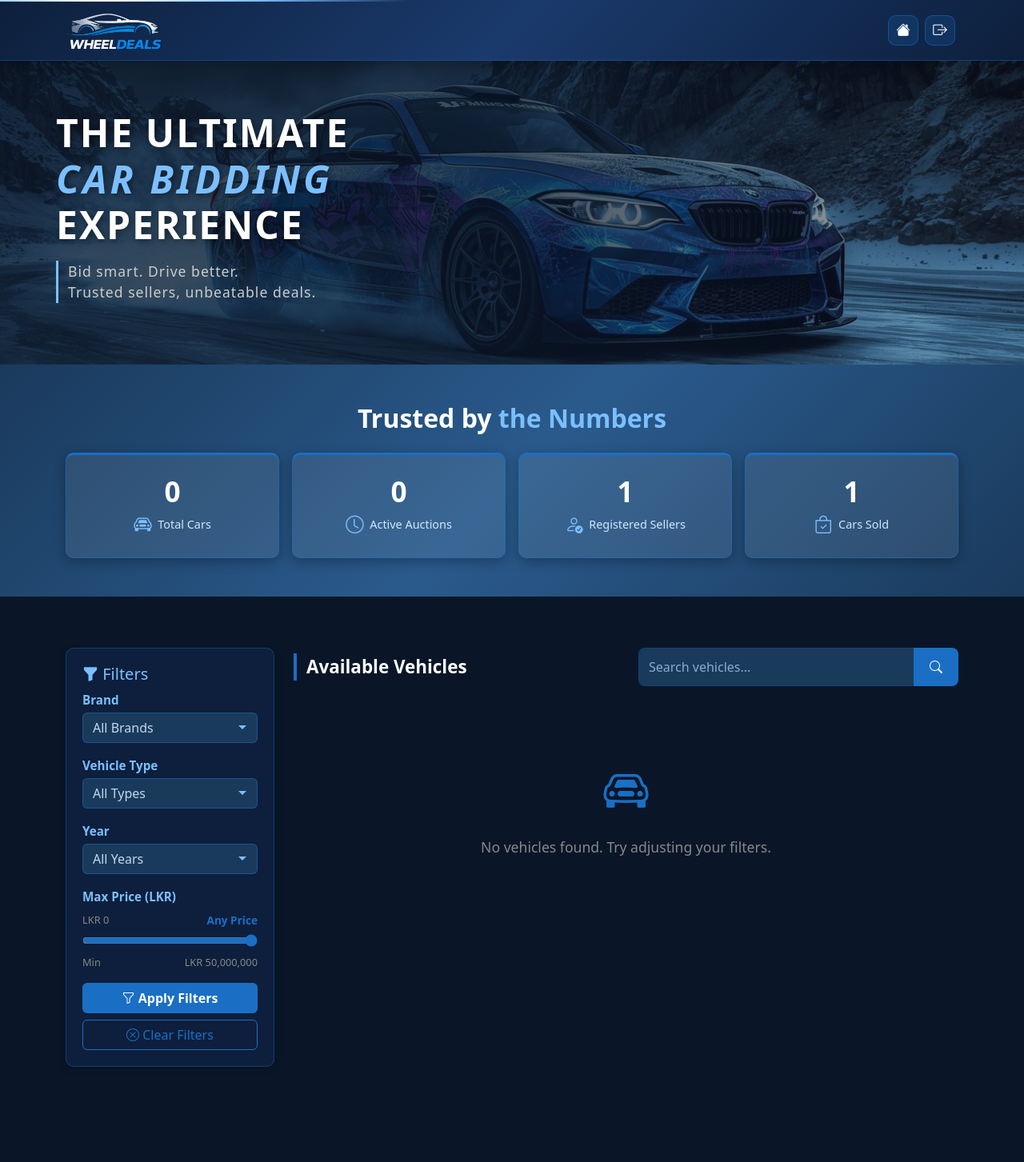
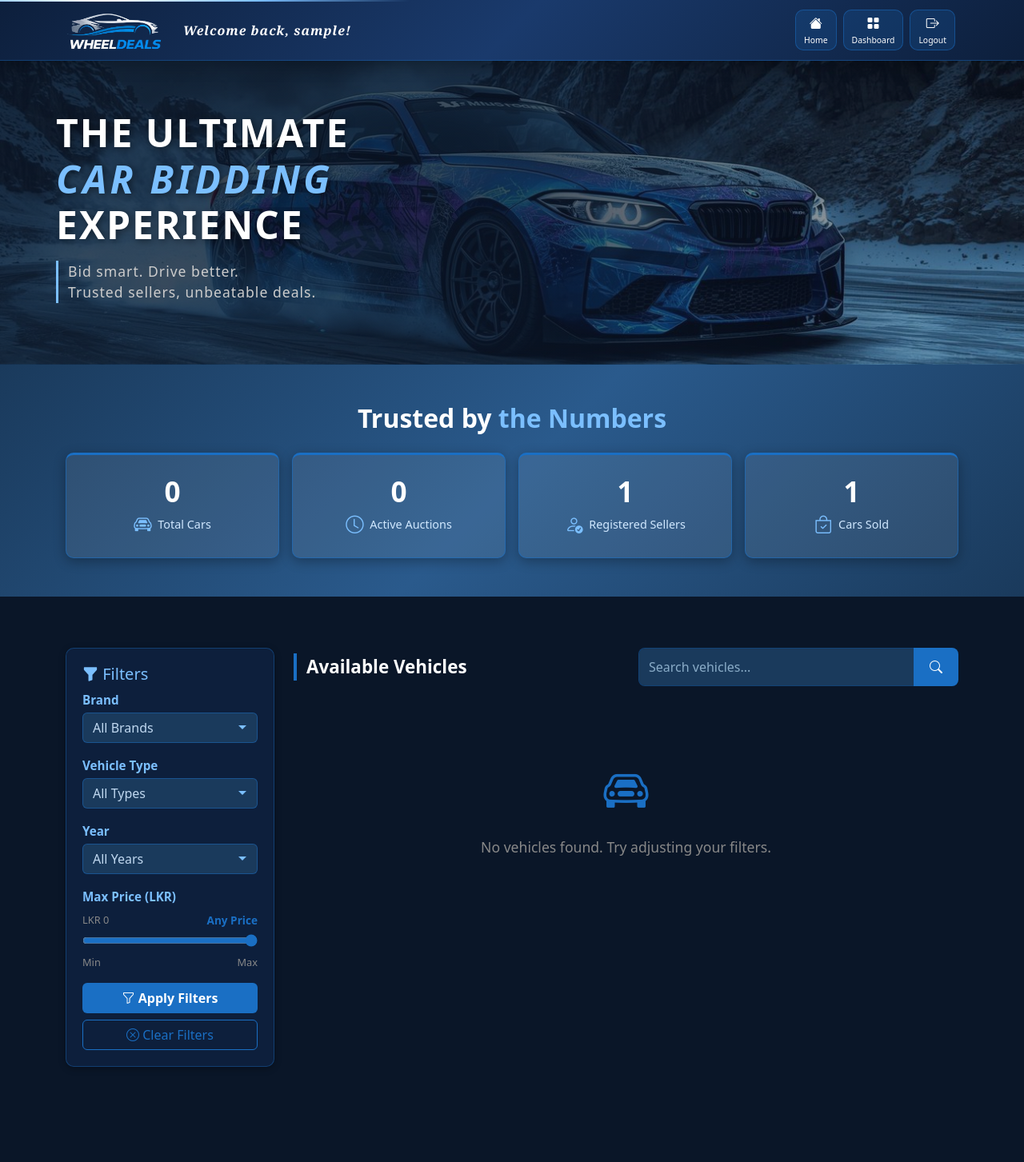
Before and after one commit to thisalirj-star/WheelDeals-Group-08, a Django app: page / in a window 1280 px wide. Shown: the top 1453 px of the page at 80% size. Run offline with Django 5.2, Linux system fonts and the light colour scheme; a user stored in the database is signed in; tables that the repository leaves empty hold one stand-in row (values such as "Sample post").

Commit message:
Fix price slider, add comma formatting to car prices, update vehicle types and navbar improvements

```diff
--- a/home/templates/home/home.html
+++ b/home/templates/home/home.html
@@ -1,5 +1,5 @@
 {% extends 'base.html' %}
-{% load static %}
+{% load static humanize %}
 
 {% block title %}WheelDeals - Find Your Dream Car{% endblock %}
 
@@ -317,11 +317,14 @@
                         <label style="color:#7bbfff; font-size:0.95rem; font-weight:600;">Vehicle Type</label>
                         <select name="vehicle_type" class="form-select mt-1">
                             <option value="">All Types</option>
-                            <option value="Car" {% if vehicle_type == "Car" %}selected{% endif %}>Car</option>
-                            <option value="Van" {% if vehicle_type == "Van" %}selected{% endif %}>Van</option>
-                            <option value="Motorcycle/Scooter" {% if vehicle_type == "Motorcycle/Scooter" %}selected{% endif %}>Motorcycle/Scooter</option>
-                            <option value="Three Wheeler" {% if vehicle_type == "Three Wheeler" %}selected{% endif %}>Three Wheeler</option>
-                            <option value="Lorry" {% if vehicle_type == "Lorry" %}selected{% endif %}>Lorry</option>
+                            <option value="sedan" {% if vehicle_type == "sedan" %}selected{% endif %}>Sedan</option>
+                            <option value="suv" {% if vehicle_type == "suv" %}selected{% endif %}>SUV</option>
+                            <option value="hatchback" {% if vehicle_type == "hatchback" %}selected{% endif %}>Hatchback</option>
+                            <option value="coupe" {% if vehicle_type == "coupe" %}selected{% endif %}>Coupe</option>
+                            <option value="truck" {% if vehicle_type == "truck" %}selected{% endif %}>Truck</option>
+                            <option value="van" {% if vehicle_type == "van" %}selected{% endif %}>Van</option>
+                            <option value="convertible" {% if vehicle_type == "convertible" %}selected{% endif %}>Convertible</option>
+                            <option value="wagon" {% if vehicle_type == "wagon" %}selected{% endif %}>Wagon</option>
                         </select>
                     </div>
 
@@ -341,16 +344,16 @@
                             <div class="d-flex justify-content-between mb-1">
                                 <span style="color:#888888; font-size:0.8rem;">LKR 0</span>
                                 <span style="color:#1a6fc4; font-size:0.85rem; font-weight:600;" id="priceDisplay">
-                                    {% if max_price %}LKR {{ max_price }}{% else %}Any Price{% endif %}
+                                    {% if max_price %}LKR {{ max_price|floatformat:0 }}{% else %}Any Price{% endif %}
                                 </span>
                             </div>
                             <input type="range" name="max_price" id="priceSlider"
-                                   min="0" max="50000000" step="500000"
-                                   value="{% if max_price %}{{ max_price }}{% else %}50000000{% endif %}"
+                                   min="0" max="50000000000" step="500000"
+                                   value="{% if max_price %}{{ max_price }}{% else %}50000000000{% endif %}"
                                    style="width:100%; accent-color:#1a6fc4;">
                             <div class="d-flex justify-content-between mt-1">
                                 <span style="color:#888888; font-size:0.8rem;">Min</span>
-                                <span style="color:#888888; font-size:0.8rem;">LKR 50,000,000</span>
+                                <span style="color:#888888; font-size:0.8rem;">Max</span>
                             </div>
                         </div>
                     </div>
@@ -393,7 +396,7 @@
                             <div class="card-body">
                                 <span class="badge-type">{{ car.vehicle_type }}</span>
                                 <p class="car-title mt-2">{{ car.brand }} {{ car.model }}</p>
-                                <p class="car-price">Starting at LKR {{ car.starting_price }}</p>
+                                <p class="car-price">Starting at LKR {{ car.starting_price|intcomma }}</p>
                                 <p class="car-details">
                                     <i class="bi bi-calendar3"></i> {{ car.year }} &nbsp;&nbsp;
                                     <i class="bi bi-speedometer2"></i> {{ car.mileage }} km
@@ -479,7 +482,7 @@
             select.selectedIndex = 0;
         });
         document.getElementById('searchInput').value = '';
-        document.getElementById('priceSlider').value = 50000000;
+        document.getElementById('priceSlider').value = 50000000000;
         document.getElementById('priceDisplay').textContent = 'Any Price';
     });
 
@@ -487,11 +490,30 @@
     var priceSlider = document.getElementById('priceSlider');
     var priceDisplay = document.getElementById('priceDisplay');
 
+    // Reset slider to max on page refresh
+    var perfEntries = performance.getEntriesByType('navigation');
+    if (perfEntries.length > 0 && perfEntries[0].type === 'reload') {
+        priceSlider.value = 50000000000;
+        priceDisplay.textContent = 'Any Price';
+    } else if (parseInt(priceSlider.value) >= 50000000000) {
+        priceSlider.value = 50000000000;
+        priceDisplay.textContent = 'Any Price';
+    } else {
+        priceDisplay.textContent = formatPrice(priceSlider.value);
+    }
+
     function formatPrice(value) {
-        if (parseInt(value) >= 50000000) {
+        var num = parseInt(value);
+        if (num >= 50000000000) {
             return 'Any Price';
+        } else if (num >= 1000000000) {
+            return 'LKR ' + (num / 1000000000).toFixed(1) + ' Billion';
+        } else if (num >= 1000000) {
+            return 'LKR ' + (num / 1000000).toFixed(1) + ' Million';
+        } else if (num === 0) {
+            return 'LKR 0';
         }
-        return 'LKR ' + parseInt(value).toLocaleString();
+        return 'LKR ' + num.toLocaleString();
     }
 
     priceSlider.addEventListener('input', function() {
--- a/templates/base.html
+++ b/templates/base.html
@@ -91,33 +91,56 @@
         <a class="navbar-brand" href="{% url 'home' %}">
             <img src="{% static 'images/logo.png' %}" alt="WheelDeals Logo">
         </a>
+        {% if user.is_authenticated %}
+        <span style="color:white; font-size:1rem; font-weight:600; margin-left:10px; font-family:'Georgia', serif; letter-spacing:1px; font-style:italic;">
+            Welcome back, {{ user.username }}!
+        </span>
+        {% endif %}
         <button class="navbar-toggler" type="button" data-bs-toggle="collapse" data-bs-target="#navbarNav">
             <span class="navbar-toggler-icon"></span>
         </button>
         <div class="collapse navbar-collapse" id="navbarNav">
-            <ul class="navbar-nav ms-auto">
+            <ul class="navbar-nav ms-auto align-items-center">
                 <!-- Home button -->
                 <li class="nav-item mx-1">
-                    <a href="{% url 'home' %}" title="Home" style="display:inline-flex; align-items:center; justify-content:center; width:38px; height:38px; background-color:rgba(26,111,196,0.2); border:1px solid rgba(26,111,196,0.5); border-radius:10px; color:#ffffff; transition: all 0.2s;" onmouseover="this.style.backgroundColor='#1a6fc4'" onmouseout="this.style.backgroundColor='rgba(26,111,196,0.2)'">
-                        <i class="bi bi-house-fill" style="font-size:1.1rem;"></i>
+                    <a href="{% url 'home' %}" title="Home" style="display:inline-flex; flex-direction:column; align-items:center; justify-content:center; padding: 4px 10px; background-color:rgba(26,111,196,0.2); border:1px solid rgba(26,111,196,0.5); border-radius:10px; color:#ffffff; transition: all 0.2s; text-decoration:none;" onmouseover="this.style.backgroundColor='#1a6fc4'" onmouseout="this.style.backgroundColor='rgba(26,111,196,0.2)'">
+                        <i class="bi bi-house-fill" style="font-size:1rem;"></i>
+                        <span style="font-size:0.65rem; margin-top:2px;">Home</span>
                     </a>
                 </li>
 
                 {% if user.is_authenticated %}
-                    <!-- Logout button (visible when logged in) -->
+                    <!-- Dashboard button -->
+                    <li class="nav-item mx-1">
+                        {% if user.user_type == 'seller' %}
+                            <a href="{% url 'seller_dashboard' %}" title="Seller Dashboard" style="display:inline-flex; flex-direction:column; align-items:center; justify-content:center; padding: 4px 10px; background-color:rgba(26,111,196,0.2); border:1px solid rgba(26,111,196,0.5); border-radius:10px; color:#ffffff; transition: all 0.2s; text-decoration:none;" onmouseover="this.style.backgroundColor='#1a6fc4'" onmouseout="this.style.backgroundColor='rgba(26,111,196,0.2)'">
+                                <i class="bi bi-speedometer2" style="font-size:1rem;"></i>
+                                <span style="font-size:0.65rem; margin-top:2px;">Dashboard</span>
+                            </a>
+                        {% else %}
+                            <a href="#" title="Buyer Dashboard" style="display:inline-flex; flex-direction:column; align-items:center; justify-content:center; padding: 4px 10px; background-color:rgba(26,111,196,0.2); border:1px solid rgba(26,111,196,0.5); border-radius:10px; color:#ffffff; transition: all 0.2s; text-decoration:none;" onmouseover="this.style.backgroundColor='#1a6fc4'" onmouseout="this.style.backgroundColor='rgba(26,111,196,0.2)'">
+                                <i class="bi bi-grid-fill" style="font-size:1rem;"></i>
+                                <span style="font-size:0.65rem; margin-top:2px;">Dashboard</span>
+                            </a>
+                        {% endif %}
+                    </li>
+
+                    <!-- Logout button -->
                     <li class="nav-item mx-1">
                         <form method="POST" action="{% url 'logout' %}">
                             {% csrf_token %}
-                            <button type="submit" title="Logout" style="display:inline-flex; align-items:center; justify-content:center; width:38px; height:38px; background-color:rgba(26,111,196,0.2); border:1px solid rgba(26,111,196,0.5); border-radius:10px; color:#ffffff; transition: all 0.2s; cursor:pointer;" onmouseover="this.style.backgroundColor='#1a6fc4'" onmouseout="this.style.backgroundColor='rgba(26,111,196,0.2)'">
-                                <i class="bi bi-box-arrow-right" style="font-size:1.1rem;"></i>
+                            <button type="submit" title="Logout" style="display:inline-flex; flex-direction:column; align-items:center; justify-content:center; padding: 4px 10px; background-color:rgba(26,111,196,0.2); border:1px solid rgba(26,111,196,0.5); border-radius:10px; color:#ffffff; transition: all 0.2s; cursor:pointer;" onmouseover="this.style.backgroundColor='#1a6fc4'" onmouseout="this.style.backgroundColor='rgba(26,111,196,0.2)'">
+                                <i class="bi bi-box-arrow-right" style="font-size:1rem;"></i>
+                                <span style="font-size:0.65rem; margin-top:2px;">Logout</span>
                             </button>
                         </form>
                     </li>
                 {% else %}
-                    <!-- Login button (visible when logged out) -->
+                    <!-- Login button -->
                     <li class="nav-item mx-1">
-                        <a href="{% url 'login' %}" title="Login" style="display:inline-flex; align-items:center; justify-content:center; width:38px; height:38px; background-color:rgba(26,111,196,0.2); border:1px solid rgba(26,111,196,0.5); border-radius:10px; color:#ffffff; transition: all 0.2s;" onmouseover="this.style.backgroundColor='#1a6fc4'" onmouseout="this.style.backgroundColor='rgba(26,111,196,0.2)'">
-                            <i class="bi bi-person-circle" style="font-size:1.1rem;"></i>
+                        <a href="{% url 'login' %}" title="Login" style="display:inline-flex; flex-direction:column; align-items:center; justify-content:center; padding: 4px 10px; background-color:rgba(26,111,196,0.2); border:1px solid rgba(26,111,196,0.5); border-radius:10px; color:#ffffff; transition: all 0.2s; text-decoration:none;" onmouseover="this.style.backgroundColor='#1a6fc4'" onmouseout="this.style.backgroundColor='rgba(26,111,196,0.2)'">
+                            <i class="bi bi-person-circle" style="font-size:1rem;"></i>
+                            <span style="font-size:0.65rem; margin-top:2px;">Login</span>
                         </a>
                     </li>
                 {% endif %}
--- a/templates/home.html
+++ /dev/null
@@ -1 +0,0 @@
-<h1>Home Page (Temporary)</h1>
```
Also changed, not shown: wheeldeals/settings.py (+7 -0 lines).
